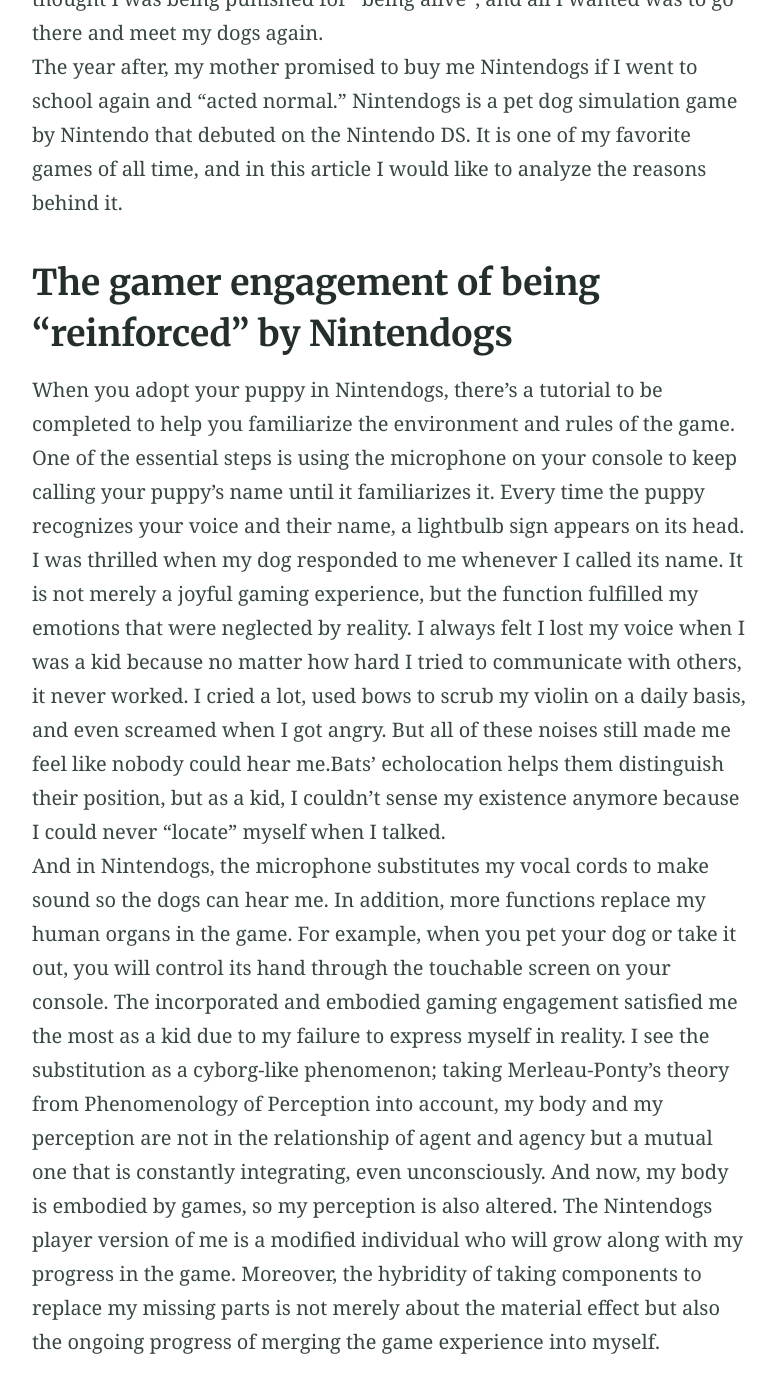
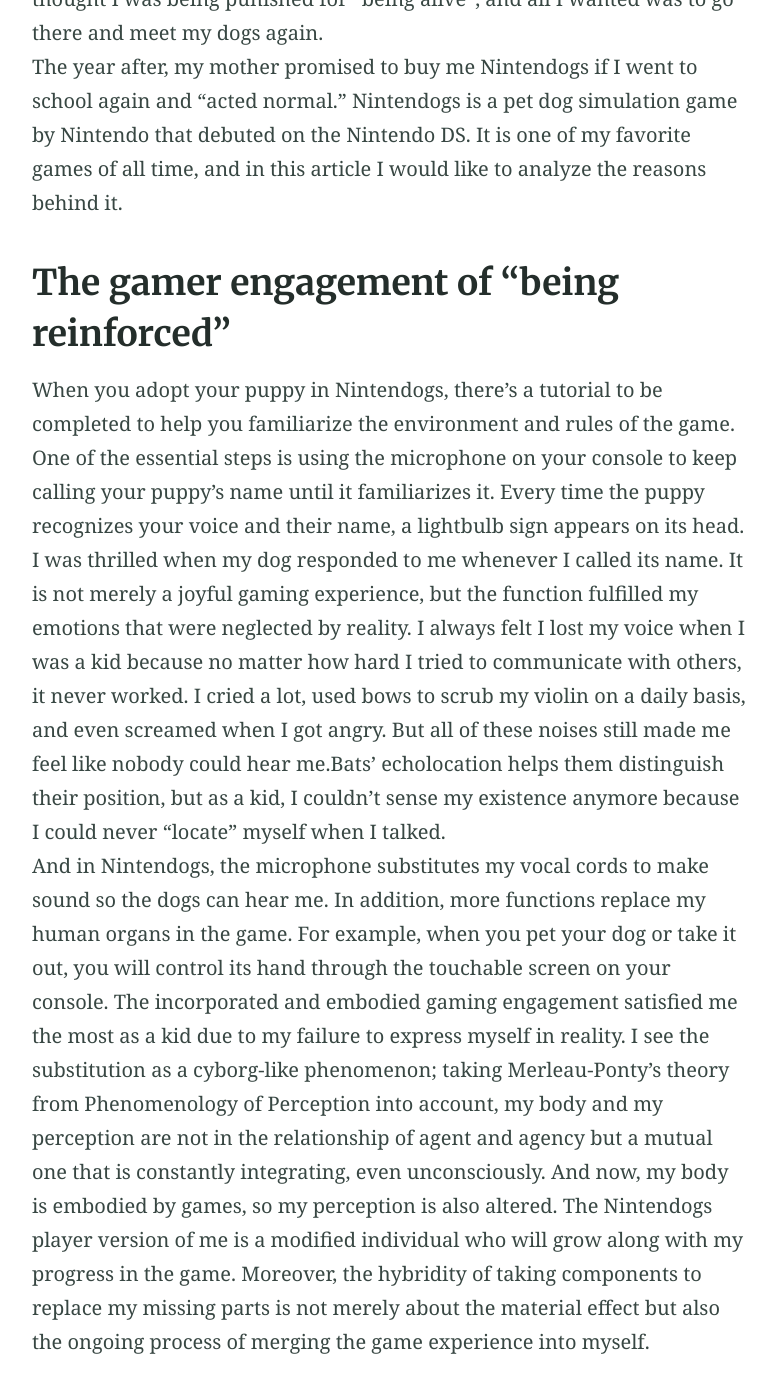
Before and after one commit to 3dithl33/3dithl33.github.io, a Jekyll site: the page built from _posts/2022-06-15-Notes-on-Nintendogs.md, in a window 1280 px wide and 1400 px high, scrolled down 559 px. Shown: the top 1393 px of the window, without its empty margins (251-1027 px from the left). Built offline with Jekyll 4.4.1, drawn with Linux system fonts in a browser that asks for light colours; some of the changed text lies outside the part shown.

Commit message:
Update 2022-06-15-Notes-on-Nintendogs.md

```diff
--- a/_posts/2022-06-15-Notes-on-Nintendogs.md
+++ b/_posts/2022-06-15-Notes-on-Nintendogs.md
@@ -6,14 +6,14 @@
 Before my birthday that year, I lost my father, Nini, Niki, and maybe more.<br>
 I believe my father drowned himself in his lotus pond to enjoy the eternal summer. And according to my mother, she sent my dogs, Niki and Nini, to somewhere better. As a seven-year-old, I felt extremely calm when everything happened; Later in life, I added a footnote to this situation: how can someone even feel anything if they learned the word “obituary” before they could even write the character for “love” on their own? At the time, I had a very chaotic concept of “being dead”. Most of the time, the people around me saw it as a drastically negative thing, but, as my mom told me, puppies and Dad had gone somewhere better. Sometimes I even thought I was being punished for “being alive”, and all I wanted was to go there and meet my dogs again.<br>
 The year after, my mother promised to buy me Nintendogs if I went to school again and "acted normal." Nintendogs is a pet dog simulation game by Nintendo that debuted on the Nintendo DS. It is one of my favorite games of all time, and in this article I would like to analyze the reasons behind it.<br>
-## The gamer engagement of being "reinforced" by Nintendogs
+## The gamer engagement of "being reinforced"
 When you adopt your puppy in Nintendogs, there's a tutorial to be completed to help you familiarize the environment and rules of the game. One of the essential steps is using the microphone on your console to keep calling your puppy's name until it familiarizes it. Every time the puppy recognizes your voice and their name, a lightbulb sign appears on its head.<br>
 I was thrilled when my dog responded to me whenever I called its name. It is not merely a joyful gaming experience, but the function fulfilled my emotions that were neglected by reality. I always felt I lost my voice when I was a kid because no matter how hard I tried to communicate with others, it never worked. I cried a lot, used bows to scrub my violin on a daily basis, and even screamed when I got angry. But all of these noises still made me feel like nobody could hear me.Bats' echolocation helps them distinguish their position, but as a kid, I couldn't sense my existence anymore because I could never "locate" myself when I talked.<br>
-And in Nintendogs, the microphone substitutes my vocal cords to make sound so the dogs can hear me. In addition, more functions replace my human organs in the game. For example, when you pet your dog or take it out, you will control its hand through the touchable screen on your console. The incorporated and embodied gaming engagement satisfied me the most as a kid due to my failure to express myself in reality. I see the substitution as a cyborg-like phenomenon; taking Merleau-Ponty's theory from Phenomenology of Perception into account, my body and my perception are not in the relationship of agent and agency but a mutual one that is constantly integrating, even unconsciously. And now, my body is embodied by games, so my perception is also altered. The Nintendogs player version of me is a modified individual who will grow along with my progress in the game. Moreover, the hybridity of taking components to replace my missing parts is not merely about the material effect but also the ongoing progress of merging the game experience into myself.<br>
-## The relationships with digital pets in Nintendogs
+And in Nintendogs, the microphone substitutes my vocal cords to make sound so the dogs can hear me. In addition, more functions replace my human organs in the game. For example, when you pet your dog or take it out, you will control its hand through the touchable screen on your console. The incorporated and embodied gaming engagement satisfied me the most as a kid due to my failure to express myself in reality. I see the substitution as a cyborg-like phenomenon; taking Merleau-Ponty's theory from Phenomenology of Perception into account, my body and my perception are not in the relationship of agent and agency but a mutual one that is constantly integrating, even unconsciously. And now, my body is embodied by games, so my perception is also altered. The Nintendogs player version of me is a modified individual who will grow along with my progress in the game. Moreover, the hybridity of taking components to replace my missing parts is not merely about the material effect but also the ongoing process of merging the game experience into myself.<br>
+## Earning affection mechanism
 As a kid, I was very good at daydreaming. I would hide in the toilet in school, daydreaming and avoiding the bully. There are so many things I was too young to understand at home, so I also daydream about going through them. It is a very ordinary description of my childhood because every kid is good at daydreaming. But I also figure it is one of the biggest reasons I love Nintendogs. My desire to control my daily life is heavily reflected in my gaming behavior. I was trying so hard to train my dogs to win the competitions so we could earn money to buy pet supplies. Purchasing food and toys for your dog is the simplest way to fulfill its needs, and it was the reason I thrived in winning the competition. The mechanism in Nintendogs obeys capitalism, equating emotional needs and affection with commodities. And whoever gets the money has the dominant power, meaning my dog depends on my control and ability to be happy.<br>
 I brought my expectations that I failed to fulfill in reality to the game and felt obligated to meet my dog's needs. I want it to be satisfied because its happiness is the most evident proof of my ability to control the world. The digital representation of "ownership" in Nintendogs allows me to create another identity that builds the world based on everything I want the most: affection, caring, and happiness, even though I was unaware that all the elements are based on inequality and capital power.<br>
-Nintendogs, just like all the plushies in my childhood room, play an unignorable role in shaping my mind. The game is undoubtedly amazing but thinking about my motives and the situation I was in. I'm not certain about their influence on me, is it reinforcing me with the components I need, or stuffing me with cotton, just like how they make a plushie?<br>
+Nintendogs, just like all the plushies in my childhood room, play an unignorable role in shaping my mind. The game is undoubtedly amazing and I still love it, but thinking about my motives and the situation I was in. I'm not certain about their influence on me, is it reinforcing me with the components I need, or stuffing me with cotton, just like how they make a plushie?<br>
 
 ## References:
 Cole, S. M. (2019, December 10). Identity and Play in Interactive Digital Media: Ergodic Ontogeny (Routledge Advances in Game Studies) (1st ed.). Routledge.<br>
```
